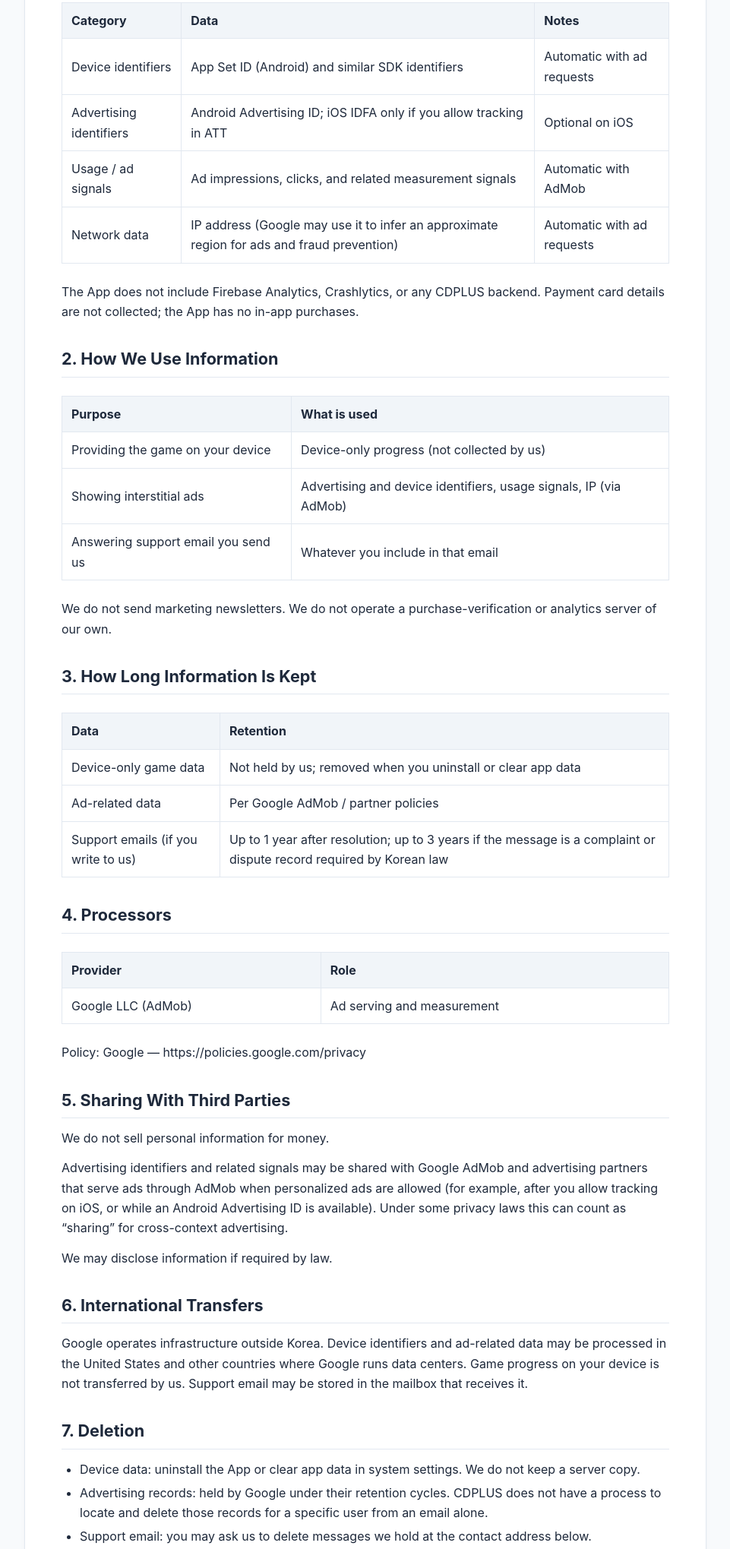
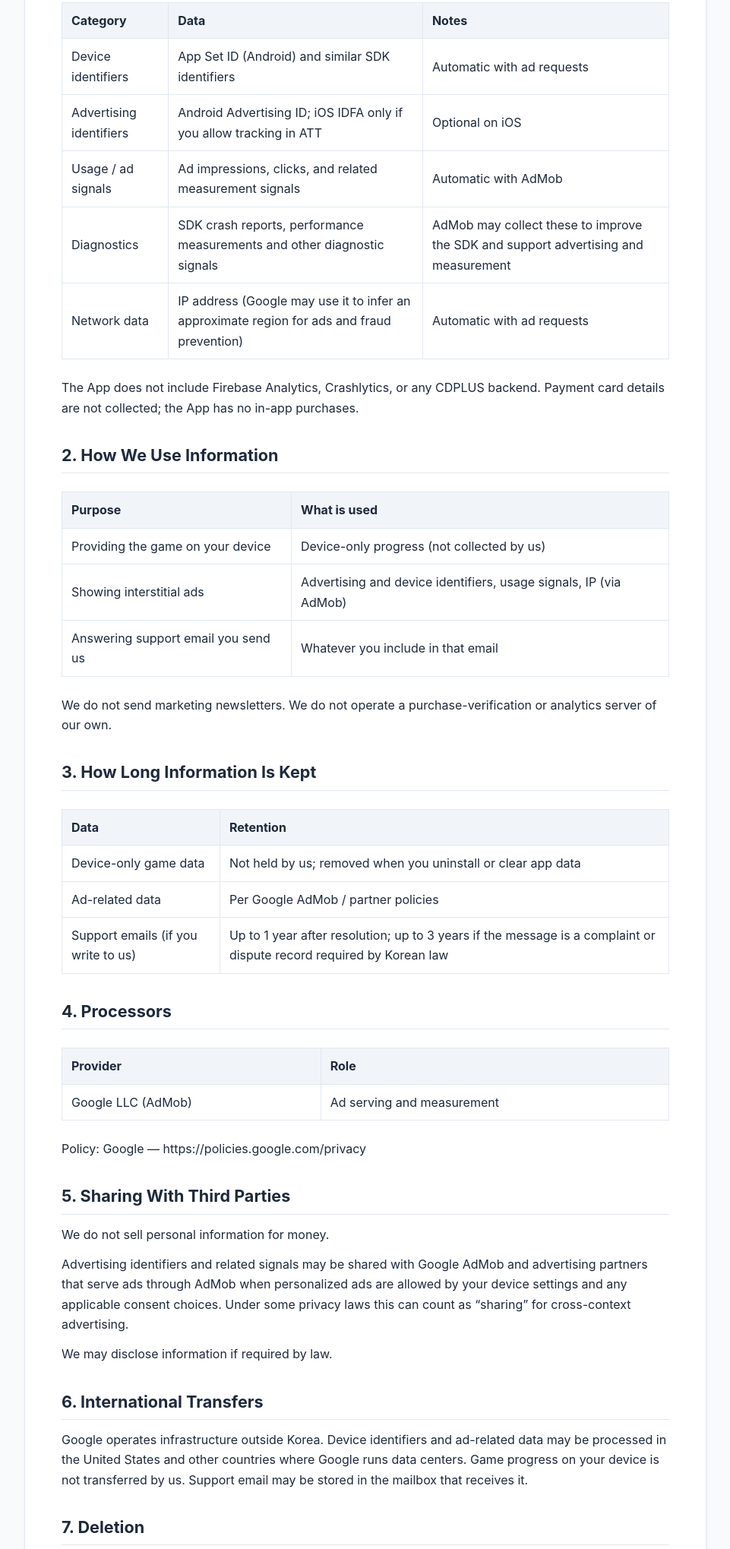
Before and after one commit to oojoo50/privacy-policy, a plain HTML site: page shakelotto/index.html in a window 1280 px wide. Shown: the part 630-2669 px from the top of the page at 76% size, without its empty margins (159-1120 px from the left). Drawn offline with Linux system fonts and the light colour scheme.

Commit message:
docs(shakelotto): update Privacy Policy (en)

```diff
--- a/shakelotto/index.html
+++ b/shakelotto/index.html
@@ -96,6 +96,11 @@
 <td>Automatic with AdMob</td>
 </tr>
 <tr>
+<td>Diagnostics</td>
+<td>SDK crash reports, performance measurements and other diagnostic signals</td>
+<td>AdMob may collect these to improve the SDK and support advertising and measurement</td>
+</tr>
+<tr>
 <td>Network data</td>
 <td>IP address (Google may use it to infer an approximate region for ads and fraud prevention)</td>
 <td>Automatic with ad requests</td>
@@ -152,7 +157,7 @@
 <p>Policy: Google — https://policies.google.com/privacy</p>
 <h2>5. Sharing With Third Parties</h2>
 <p>We do not sell personal information for money.</p>
-<p>Advertising identifiers and related signals may be shared with Google AdMob and advertising partners that serve ads through AdMob when personalized ads are allowed (for example, after you allow tracking on iOS, or while an Android Advertising ID is available). Under some privacy laws this can count as “sharing” for cross-context advertising.</p>
+<p>Advertising identifiers and related signals may be shared with Google AdMob and advertising partners that serve ads through AdMob when personalized ads are allowed by your device settings and any applicable consent choices. Under some privacy laws this can count as “sharing” for cross-context advertising.</p>
 <p>We may disclose information if required by law.</p>
 <h2>6. International Transfers</h2>
 <p>Google operates infrastructure outside Korea. Device identifiers and ad-related data may be processed in the United States and other countries where Google runs data centers. Game progress on your device is not transferred by us. Support email may be stored in the mailbox that receives it.</p>
@@ -165,7 +170,7 @@
 <h2>8. Ads and Tracking Choices</h2>
 <p>The App is free and may show interstitial ads after a set number of completed draws.</p>
 <p><strong>iOS App Tracking Transparency:</strong> the App requests tracking permission when appropriate. If you decline, IDFA is not used for tracking. Change this later in Settings &gt; Privacy &amp; Security &gt; Tracking.</p>
-<p><strong>No separate in-app consent dialog</strong> for the EEA/UK/Switzerland is implemented beyond platform controls.</p>
+<p>In the EEA, UK and Switzerland, the app uses Google’s User Messaging Platform to check whether consent is required for ads and present the Google consent message when required and available. Where Google requires a privacy options entry point, use <strong>Privacy options</strong> on the main screen to change your choice.</p>
 <p><strong>Android Advertising ID:</strong> reset or delete it in device settings (path varies by OEM).</p>
 <p>Turning off advertising identifiers may still allow non-personalized ads.</p>
 <h2>9. Your Rights</h2>
@@ -181,7 +186,7 @@
 <li>Support email: legitimate interest in answering you; legal obligation only where a complaint record must be kept.</li>
 <li>Device identifiers, ad-related data, IP processed via Google: legitimate interests in operating a free ad-supported App. CDPLUS does not keep these records per user on its own servers.</li>
 <li>iOS IDFA: consent via ATT when you allow tracking.</li>
-<li>Android Advertising ID: used by AdMob while available on the device; no separate in-app consent dialog.</li>
+<li>Android Advertising ID: used by AdMob when available, subject to the choices above.</li>
 <li>We do not rely on “contract performance” for processing personal data to run the game, because game progress is not collected by us.</li>
 </ul>
 <h2>11. Children</h2>
```
